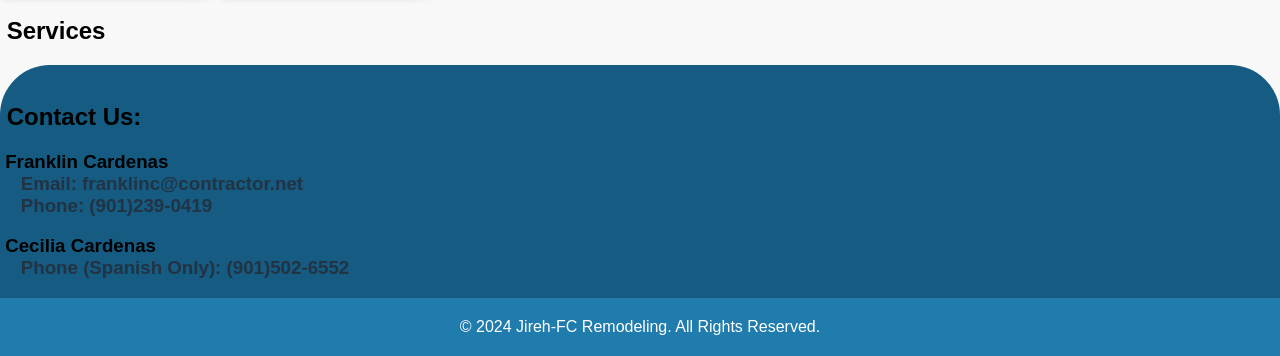
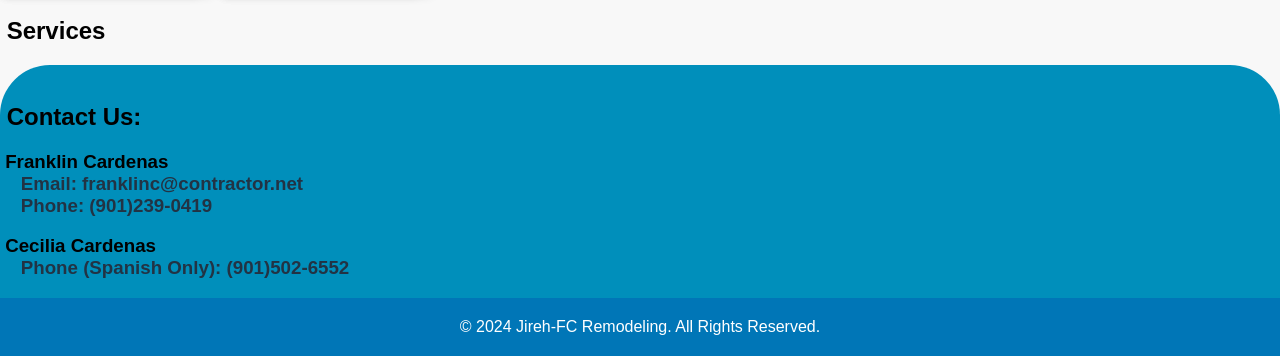
Before and after one commit to AidanJCardenas/Jireh-FC, a plain HTML site: page index.html in a window 1280 px wide. Shown: the part 1543-1899 px from the top of the page. Drawn offline with Linux system fonts and the light colour scheme.

Commit message:
Update style.css

```diff
--- a/style.css
+++ b/style.css
@@ -32,6 +32,10 @@
 
 button:hover {
   background-color: #155b82;
+}
+
+#workersImg {
+  border-radius: 50%;
 }
 
 h1 {
@@ -84,7 +88,7 @@
 }
 
 #contact {
-  background-color: #155b82;
+  background-color: #008FBB;
   border-radius: 50px;
 }
 
@@ -95,7 +99,7 @@
 }
 
 footer {
-  background-color: #1f7cad;
+  background-color: #0076B7;
   color: #fff;
   padding: 20px;
   text-align: center;
```
